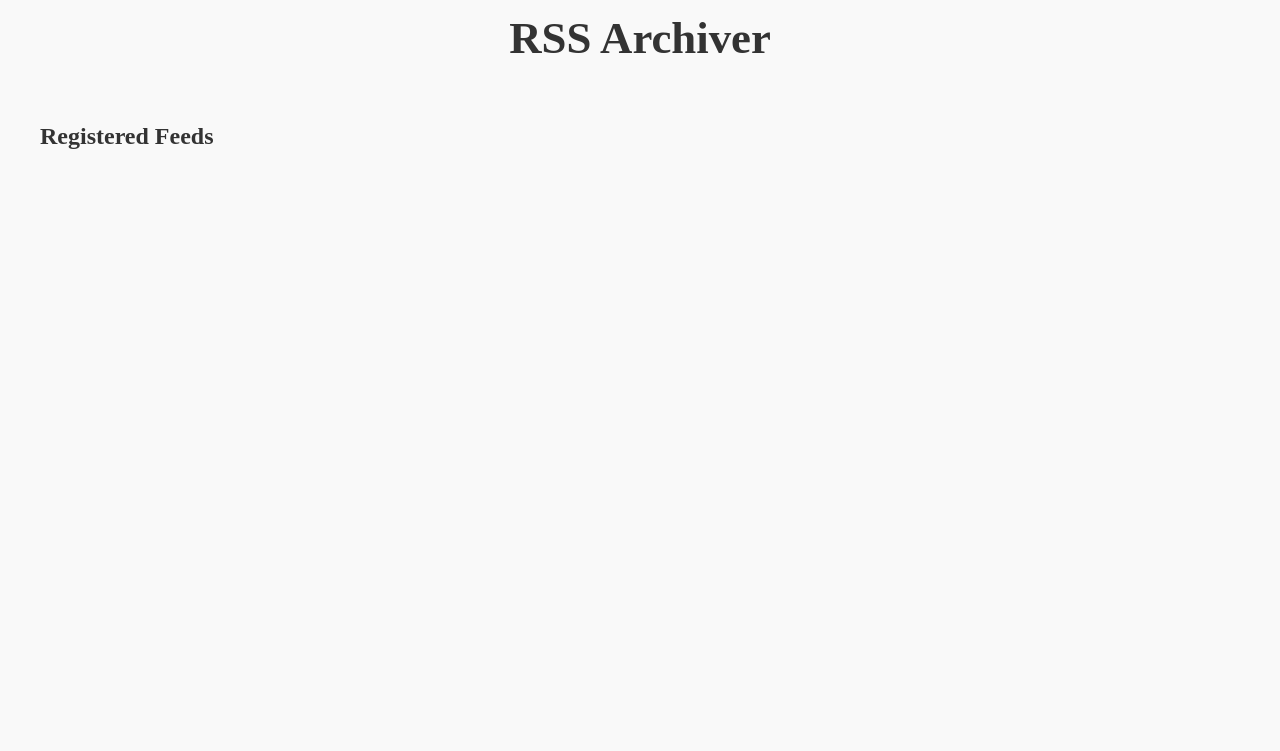
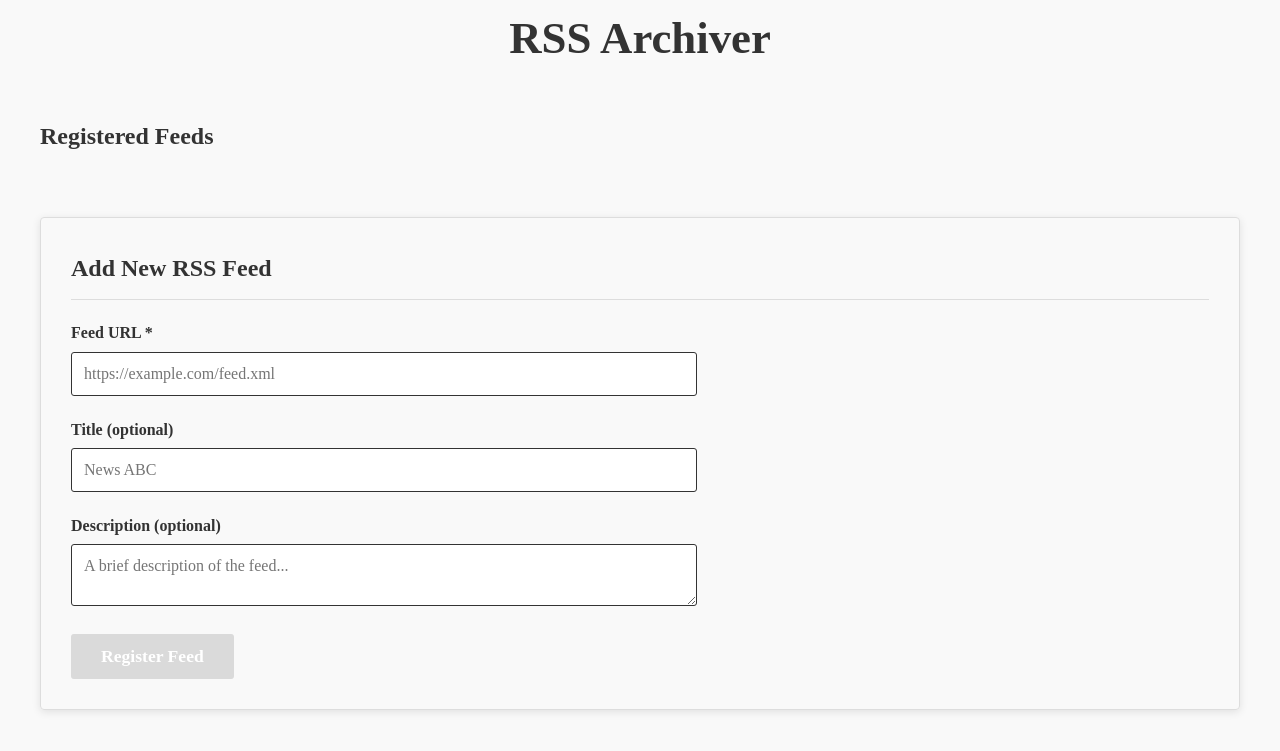
Before and after one commit to ItsJamin/rss-archiver, a Flask app: page / in a window 1280 px wide. Shown: the top 751 px of the page. Run offline with Flask 3, Linux system fonts and the light colour scheme.

Commit message:
add register feed to home

```diff
--- a/app/blueprints/web/__init__.py
+++ b/app/blueprints/web/__init__.py
@@ -1,14 +1,34 @@
 import os
 
-from flask import Blueprint, abort, render_template
+from flask import Blueprint, abort, flash, redirect, render_template, request, url_for
 
-from app.models import Article, Feed
+from app.models import Article, Feed, db
 
 
 web_bp = Blueprint("web", __name__, template_folder="templates/web/")
 
-@web_bp.route("/")
+@web_bp.route("/", methods=["GET", "POST"])
 def home():
+    if request.method == "POST":
+        url = request.form.get("url", "").strip()
+        if not url:
+            feeds = Feed.query.order_by(Feed.title).all()
+            return render_template("home.html", feeds=feeds, error="URL is required")
+
+        if Feed.query.filter_by(url=url).first():
+            feeds = Feed.query.order_by(Feed.title).all()
+            return render_template("home.html", feeds=feeds, error="Feed with this URL already registered")
+
+        new_feed = Feed(
+            url=url,
+            title=request.form.get("title", "").strip(),
+            description=request.form.get("description", "").strip()
+        )
+        db.session.add(new_feed)
+        db.session.commit()
+        flash("Feed successfully registered!", "success")
+        return redirect(url_for("web.home"))
+
     feeds = Feed.query.order_by(Feed.title).all()
     return render_template("home.html", feeds=feeds)
 
--- a/app/blueprints/web/templates/web/home.html
+++ b/app/blueprints/web/templates/web/home.html
@@ -3,17 +3,52 @@
 {% block title %}All Feeds{% endblock %}
 
 {% block content %}
+    {# Flash Messages #}
+    {% with messages = get_flashed_messages(with_categories=true) %}
+        {% if messages %}
+            {% for category, message in messages %}
+                <div class="flash-message {{ category }}">{{ message }}</div>
+            {% endfor %}
+        {% endif %}
+    {% endwith %}
+
     <h2>Registered Feeds</h2>
     <div class="feed-list">
         {% for feed in feeds %}
             <div class="feed-card">
                 <h3><a href="{{ url_for('web.feed_detail', feed_id=feed.id) }}">{{ feed.title or feed.url }}</a></h3>
-                <p class="feed-description">{{ feed.description or "No description available." }}</p>
+                <p class="feed-description">{{ feed.description or "" }}</p>
                 <p class="feed-meta">
                     <span class="article-count">{{ feed.articles|length }} articles</span>
-                    <span class="feed-url">{{ feed.url }}</span>
+                    <a class="feed-url" href="{{ feed.url }}">{{ feed.url }}</a>
                 </p>
             </div>
         {% endfor %}
     </div>
+
+    <section class="feed-form">
+        <h2>Add New RSS Feed</h2>
+        {% if error %}
+            <div class="error-message">{{ error }}</div>
+        {% endif %}
+        <form method="POST" action="{{ url_for('web.home') }}">
+            <div class="form-group">
+                <label for="url">Feed URL *</label>
+                <input type="url" id="url" name="url" required
+                       placeholder="https://example.com/feed.xml">
+            </div>
+            <div class="form-group">
+                <label for="title">Title (optional)</label>
+                <input type="text" id="title" name="title"
+                       placeholder="News ABC">
+            </div>
+            <div class="form-group">
+                <label for="description">Description (optional)</label>
+                <textarea id="description" name="description" rows="2"
+                          placeholder="A brief description of the feed..."></textarea>
+            </div>
+            <button type="submit" class="submit-btn">Register Feed</button>
+        </form>
+    </section>
+
 {% endblock %}
--- a/app/static/css/style.css
+++ b/app/static/css/style.css
@@ -6,6 +6,8 @@
     --text: #333333;
     --text-light: #333333;
     --border: #dddddd;
+    --green: #2e7d32;
+    --red: #c62828;
 }
 
 body {
@@ -82,7 +84,7 @@ a:hover {
 }
 
 .feed-card h3 a {
-    color: var(--primary);
+    color: var(--text);
 }
 
 .feed-card h3 a:hover {
@@ -243,3 +245,111 @@ a:hover {
         font-size: 1.8em;
     }
 }
+
+/* === FEED FORM === */
+.feed-form {
+    padding: 30px;
+    margin-top: 40px;
+    border: 1px solid var(--border);
+    box-shadow: 0 2px 8px rgba(0, 0, 0, 0.1);
+    border-radius: 4px;
+}
+
+.feed-form h2 {
+    margin-top: 0;
+    color: var(--text);
+    border-bottom: 1px solid var(--border);
+    padding-bottom: 10px;
+    font-size: 1.5em;
+}
+
+.form-group {
+    margin-bottom: 20px;
+}
+
+.form-group label {
+    display: block;
+    margin-bottom: 5px;
+    font-weight: 600;
+    color: var(--text);
+    font-family: "Times New Roman", serif;
+}
+
+.form-group input[type="url"],
+.form-group input[type="text"],
+.form-group textarea {
+    width: 100%;
+    max-width: 600px;
+    padding: 12px;
+    border: 1px solid var(--text);
+    border-radius: 3px;
+    font-family: "Times New Roman", serif;
+    font-size: 1em;
+    transition: border-color 0.2s;
+}
+
+.form-group input[type="url"]:focus,
+.form-group input[type="text"]:focus,
+.form-group textarea:focus {
+    outline: none;
+    border-color: var(--accent);
+    box-shadow: 0 0 0 2px rgba(212, 175, 55, 0.2);
+}
+
+.submit-btn {
+    background-color: var(--primary);
+    color: white;
+    padding: 12px 30px;
+    border: none;
+    border-radius: 3px;
+    font-family: "Times New Roman", serif;
+    font-size: 1.1em;
+    cursor: pointer;
+    transition: background-color 0.2s, color 0.2s;
+    font-weight: 600;
+}
+
+.submit-btn:hover {
+    background-color: var(--accent);
+    color: var(--primary);
+}
+
+/* === FLASH MESSAGES === */
+.flash-message {
+    padding: 12px 20px;
+    margin-bottom: 20px;
+    border-radius: 3px;
+    font-weight: 500;
+    font-family: "Times New Roman", serif;
+}
+
+.flash-message.success {
+    background-color: #e8f5e9;
+    color: var(--green);
+    border-left: 4px solid var(--green);
+}
+
+.flash-message.error {
+    background-color: #ffebee;
+    color: var(--red);
+    border-left: 4px solid var(--red);
+}
+
+.error-message {
+    background-color: #ffebee;
+    color: var(--red);
+    padding: 12px;
+    border-radius: 3px;
+    margin-bottom: 20px;
+    border-left: 4px solid var(--red);
+    font-family: "Times New Roman", serif;
+}
+
+/* === RESPONSIVE FORM === */
+@media (max-width: 768px) {
+    .form-group input[type="url"],
+    .form-group input[type="text"],
+    .form-group textarea {
+        max-width: 100%;
+    }
+}
```
